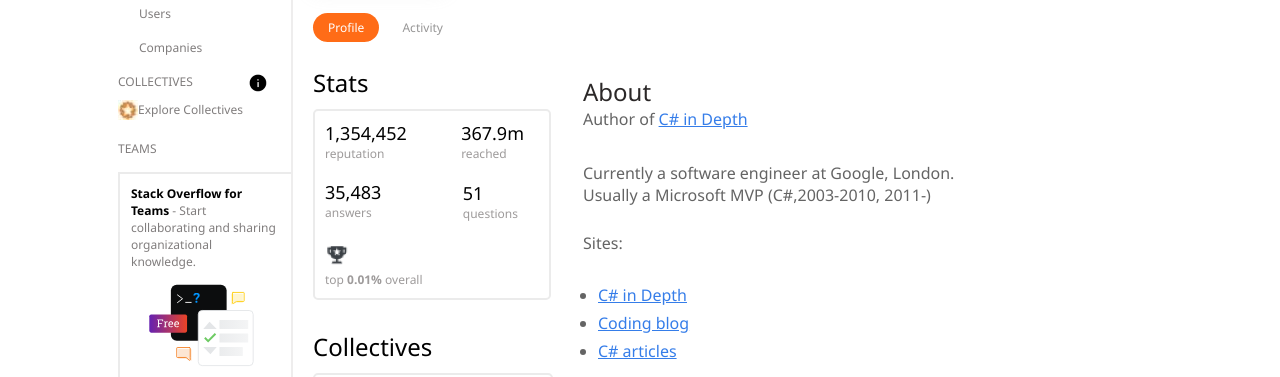
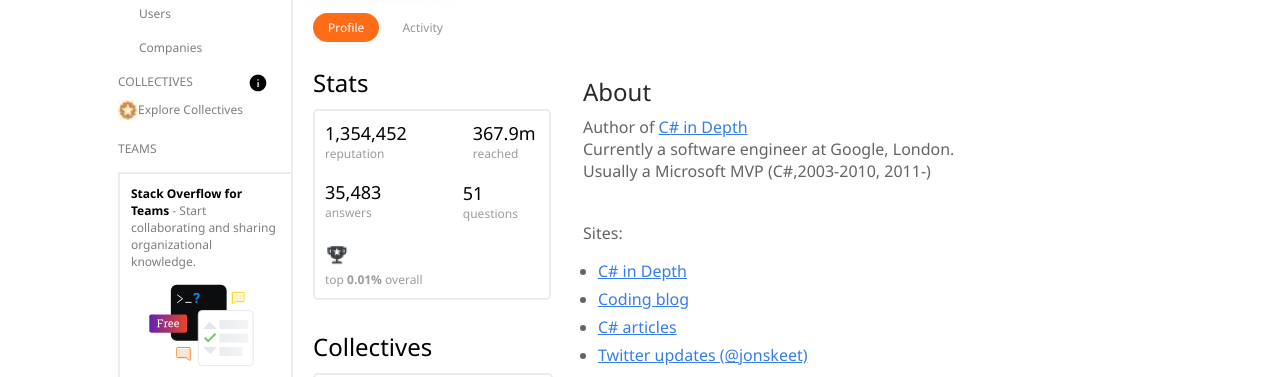
Before and after one commit to ashna-24/stackoverflow, a plain HTML site: page index.html in a window 1280 px wide. Shown: the part 214-591 px from the top of the page. Drawn offline with Linux system fonts and the light colour scheme.

Commit message:
file commit

```diff
--- a/css/style.css
+++ b/css/style.css
@@ -425,7 +425,7 @@
 }
 
 .Stats_top{
-   dispaly:flex;
+   display:flex;
 }
 
 .top{
@@ -440,7 +440,7 @@
 
 .topLeft{
     float: right;
-    margin: -24px 15px 0px 0px;
+    margin-left: 66px;
     color: rgb(158, 155, 155);
 }
 
@@ -545,11 +545,13 @@
 
 .head{
     font-size: 24px;
+    margin-bottom:8px;
 }
 
 .points{
     font-size: 16px;
     color:rgb(100, 100, 100);
+    margin-bottom:15px;
 }
 
 .points p{
@@ -575,7 +577,7 @@
 }
 
 .sites div{
-    padding: 26px 0px 4px 0px;
+    margin-bottom:16px;
 }
 
 .sites_li{
```
